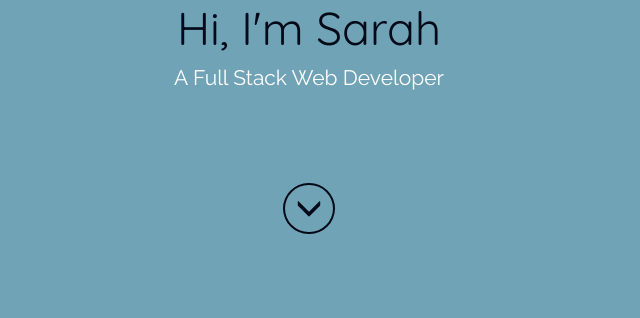
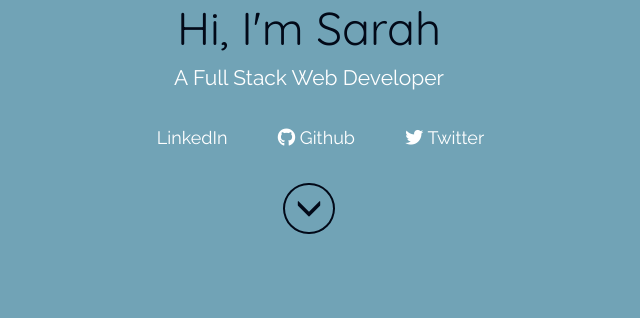
Before and after one commit to SarahMBeecroft/V3Portfolio, a PHP site: page / in a window 1280 px wide. Shown: the part 265-583 px from the top of the page, without its empty margins (331-971 px from the left). Run offline with PHP 8.4, Linux system fonts and the light colour scheme; some libraries are stand-ins or nearby versions.

Commit message:
Added social icons to home page

```diff
--- a/css/main.css
+++ b/css/main.css
@@ -119,6 +119,24 @@ body > .container-fluid {
 .btn:focus,
 a:focus {
   outline: none !important;
+}
+
+/* Social icons on home page */
+.contact-social-icons2 p {
+  color: white;
+}
+.contact-social-icons2 ul a {
+  color: white;
+  list-style: none;
+}
+.contact-social-icons2 ul a:hover {
+  text-decoration: none;
+  color: #020918;
+}
+.contact-social-icons2 ul a li {
+  display: inline-block;
+  padding: 1%;
+  margin-right: 1.2em;
 }
 
 .navbar {
--- a/index.html
+++ b/index.html
@@ -69,7 +69,7 @@
         </div>
 
         <!-- Social icons -->
-        <div class="text-center contact-social-icons">
+        <div class="text-center contact-social-icons2">
 
           <ul>
             <a href="https://www.linkedin.com/in/sarah-beecroft-347b8747/" target="_blank">
```
